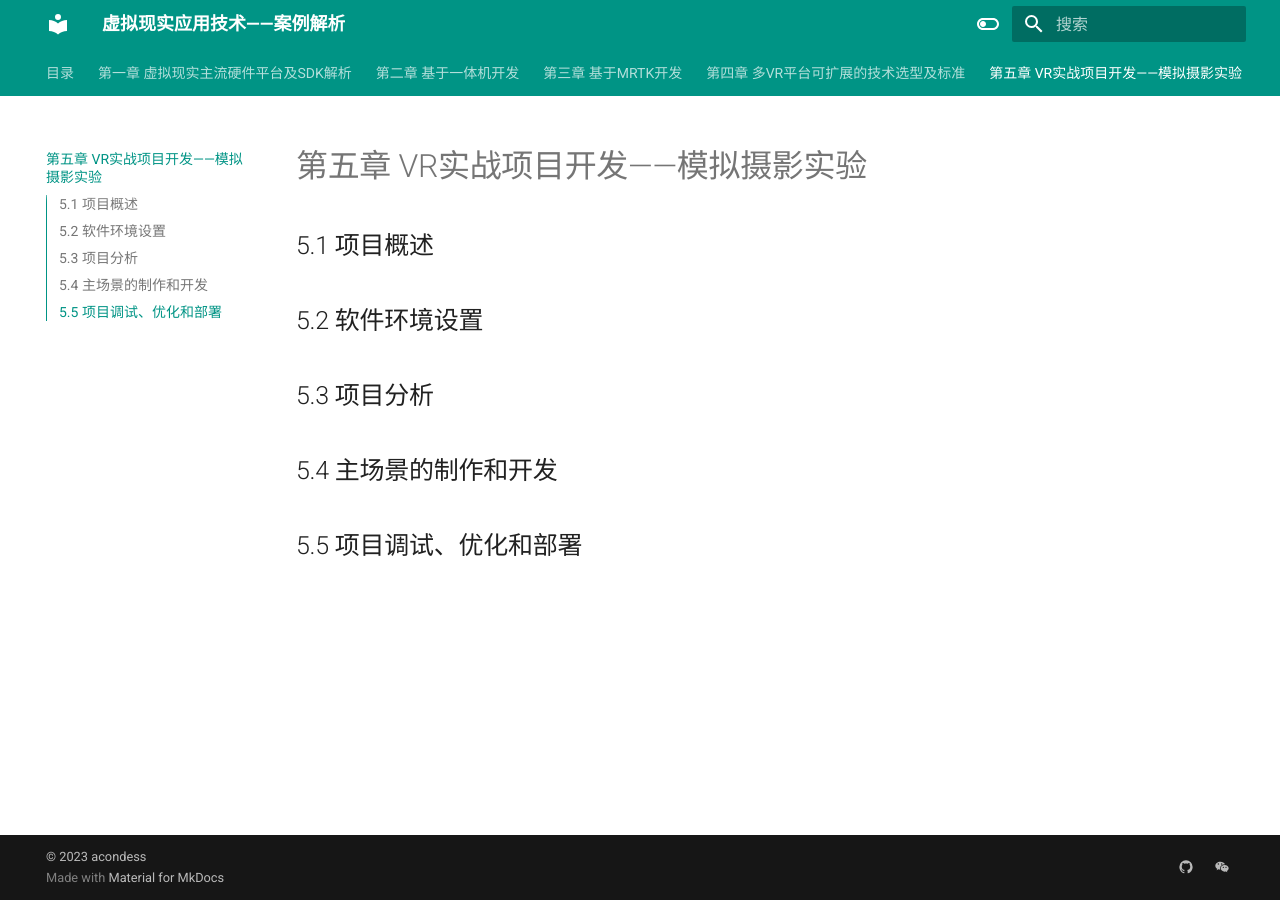
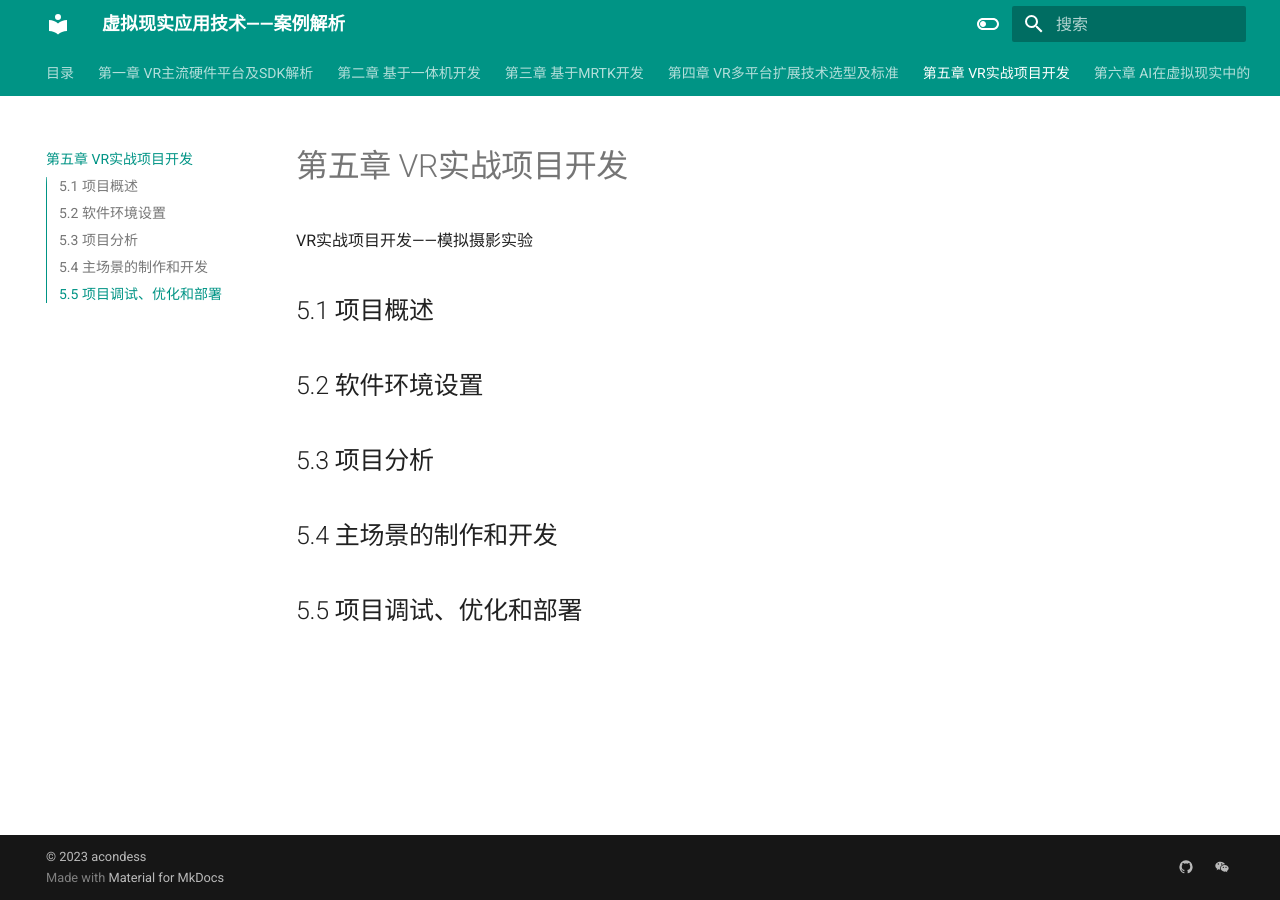
Before and after one commit to acondess/vrBook, an MkDocs documentation site: the page built from docs/chapter5.md, in a window 1280 px wide. Built offline with MkDocs 1.6.1 and Material for MkDocs 9.7.7, drawn with Linux system fonts in a browser that asks for light colours.

Commit message:
start chapter new 1

```diff
--- a/docs/chapter1.md
+++ b/docs/chapter1.md
@@ -1,4 +1,4 @@
-# 第一章 虚拟现实主流硬件平台及SDK解析
+# 第一章 VR主流硬件平台及SDK解析
 
 ## 1.1 概述
 ## 1.2 HTC VIVE
--- a/docs/chapter4.md
+++ b/docs/chapter4.md
@@ -1,4 +1,4 @@
-# 第四章 多VR平台可扩展的技术选型及标准
+# 第四章 VR多平台扩展技术选型及标准
 
 ## 4.1 概述
 ## 4.2 技术选型方案比对分析
--- a/docs/chapter5.md
+++ b/docs/chapter5.md
@@ -1,4 +1,6 @@
-# 第五章 VR实战项目开发——模拟摄影实验
+# 第五章 VR实战项目开发
+
+VR实战项目开发——模拟摄影实验
 
 ## 5.1 项目概述
 ## 5.2 软件环境设置
```
Also changed, not shown: docs/chapter6.md (+1 -1 lines).
